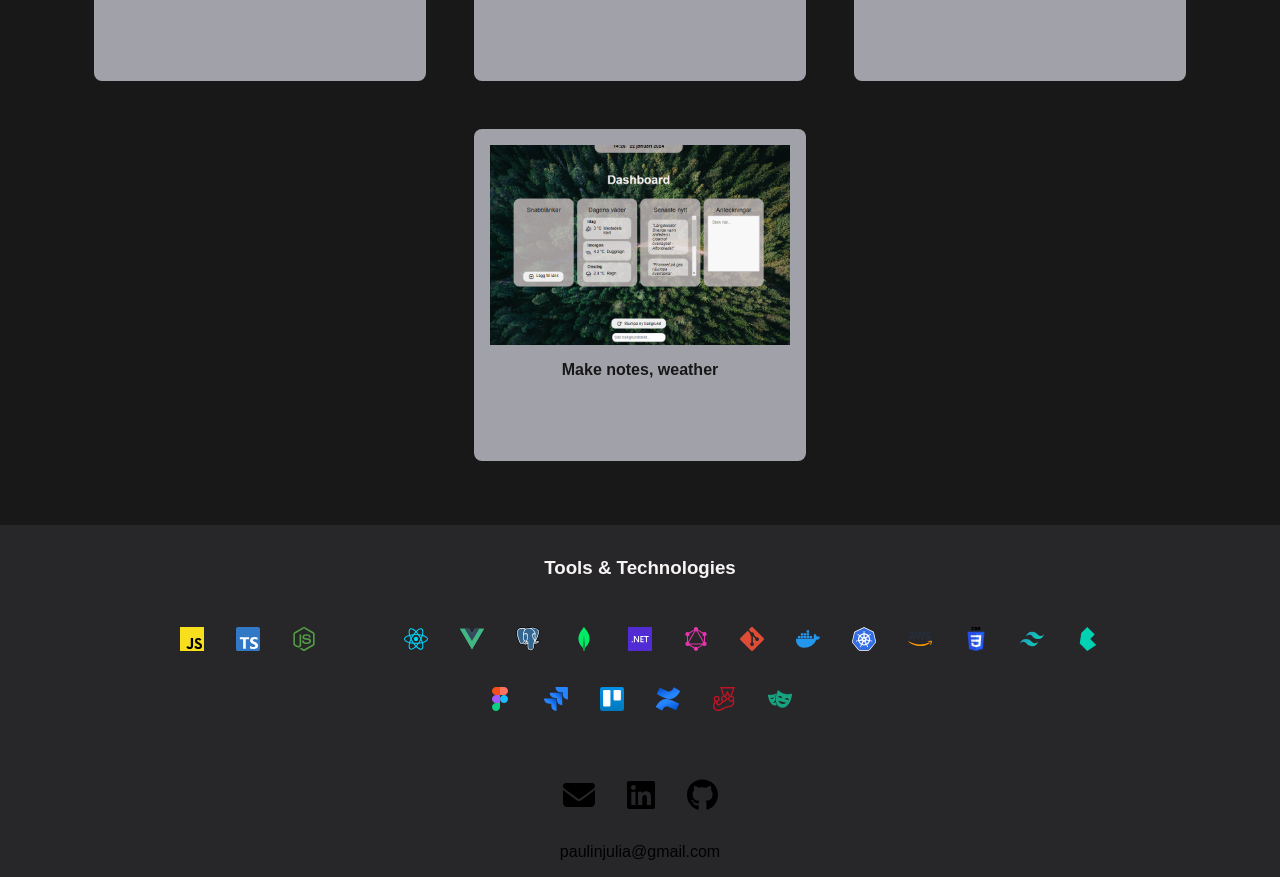
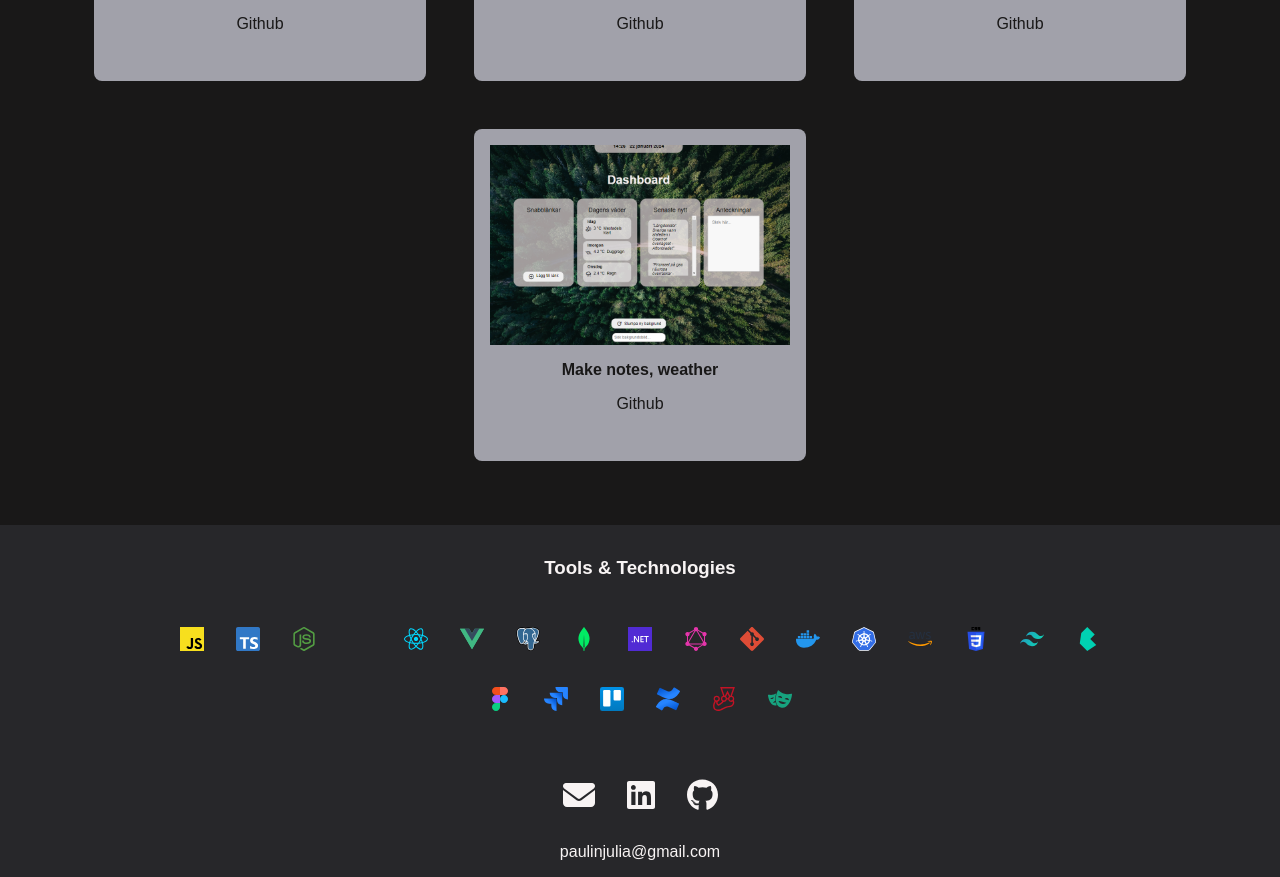
Before and after one commit to PaulinJulia/jp, a React (Vite) app: page / in a window 1280 px wide. Shown: the part 1085-1962 px from the top of the page. Built offline with nearby package versions, Linux system fonts and the light colour scheme; some icons are missing.

Commit message:
Refactor project data structure to include GitHub links, enhance Footer styles, and update ProjectItem interactions for improved navigation

```diff
--- a/src/api/projectsData.json
+++ b/src/api/projectsData.json
@@ -4,48 +4,55 @@
     "title": "Recipes",
     "description": "The best recipes",
     "image": ["src/assets/guldkorn.png"],
-    "url": "https://guldkornen.netlify.app/"
+    "url": "https://guldkornen.netlify.app/",
+    "github": "https://github.com/PaulinJulia/recipes"
   },
   {
     "id": "2",
     "title": "Workout planner with AI",
     "description": "Personalized workouts with AI.",
     "image": ["src/assets/guldkorn.png"],
-    "url": "https://github.com/PaulinJulia/ai"
+    "url": "",
+    "github": "https://github.com/PaulinJulia/ai"
   },
   {
     "id": "3",
     "title": "Chat",
     "description": "Chat with SignalR",
     "image": ["src/assets/chat.png"],
-    "url": "https://github.com/PaulinJulia/signalR"
+    "url": "https://signalrchat-kgrw.onrender.com/",
+    "github": "https://github.com/PaulinJulia/signalR"
   },
   {
     "id": "4",
     "title": "Stock market",
     "description": "Stock inspiration",
     "image": ["src/assets/stock-project.png"],
-    "url": "https://github.com/PaulinJulia/my-vue"
+    "url": "",
+    "github": "https://github.com/PaulinJulia/my-vue"
   },
   {
     "id": "5",
     "title": "Jobchaser",
     "description": "See job ads",
     "image": ["src/assets/jobchaser.png"],
-    "url": "https://jobchaser987.netlify.app/"
+    "url": "https://jobchaser987.netlify.app/",
+    "github": "https://github.com/PaulinJulia/jobchaser"
   },
   {
     "id": "6",
     "title": "Todo list",
     "description": "Todo list",
     "image": ["src/assets/Todo.png"],
-    "url": "https://github.com/PaulinJulia/Todo"
+    "url": "",
+    "github": "https://github.com/PaulinJulia/Todo"
   },
   {
     "id": "7",
     "title": "Dashboard",
     "description": "Make notes, weather",
     "image": ["src/assets/default-dashboard.png"],
-    "url": "https://github.com/PaulinJulia/Dashboard"
+    "url": "",
+    "github": "https://github.com/PaulinJulia/Dashboard"
   }
 ]
--- /dev/null
+++ b/src/components/Footer.module.css
@@ -0,0 +1,15 @@
+.email-icon,
+.linkedin-icon,
+.github-icon {
+  font-size: 2rem;
+  padding: 1rem;
+  cursor: pointer;
+  color: var(--white);
+}
+
+.footer-text {
+  display: flex;
+  justify-content: center;
+  margin: 1rem;
+  color: var(--white);
+}
--- a/src/components/Footer.tsx
+++ b/src/components/Footer.tsx
@@ -1,6 +1,7 @@
 import { FontAwesomeIcon } from "@fortawesome/react-fontawesome";
 import { faGithub, faLinkedin } from "@fortawesome/free-brands-svg-icons";
 import { faEnvelope } from "@fortawesome/free-solid-svg-icons";
+import styles from "@/components/Footer.module.css";
 
 export const Footer = () => {
   return (
@@ -10,41 +11,23 @@ export const Footer = () => {
           className="socials"
           style={{ display: "flex", justifyContent: "center" }}
         >
-          <FontAwesomeIcon
-            icon={faEnvelope}
-            style={{
-              fontSize: "2rem",
-              padding: "1rem",
-              cursor: "pointer",
-            }}
-          />
+          <FontAwesomeIcon icon={faEnvelope} className={styles["email-icon"]} />
           <FontAwesomeIcon
             icon={faLinkedin}
-            style={{
-              fontSize: "2rem",
-              padding: "1rem",
-              cursor: "pointer",
-            }}
+            className={styles["linkedin-icon"]}
             onClick={() =>
               window.open("https://www.linkedin.com/in/julia-paulin/", "_blank")
             }
           />
           <FontAwesomeIcon
             icon={faGithub}
-            style={{
-              fontSize: "2rem",
-              padding: "1rem",
-              cursor: "pointer",
-            }}
+            className={styles["github-icon"]}
             onClick={() =>
-              window.open("https://github.com/PaulinJulia", "_blank")}
+              window.open("https://github.com/PaulinJulia", "_blank")
+            }
           />
         </div>
-        <p
-          style={{ display: "flex", justifyContent: "center", margin: "1rem" }}
-        >
-          paulinjulia@gmail.com
-        </p>
+        <p className={styles["footer-text"]}>paulinjulia@gmail.com</p>
       </footer>
     </>
   );
--- a/src/components/ProjectItem.module.css
+++ b/src/components/ProjectItem.module.css
@@ -6,7 +6,6 @@
   margin: 1rem;
   border-radius: 8px;
   background-color: var(--grey);
-  cursor: pointer;
   width: 300px;
   height: 300px;
 }
@@ -15,6 +14,7 @@
   width: 100%;
   height: 200px;
   object-fit: cover;
+  cursor: pointer;
 }
 
 .project-description {
@@ -22,3 +22,11 @@
   font-weight: bold;
   padding: 1rem;
 }
+
+.github {
+  cursor: pointer;
+}
+
+.github:hover {
+  text-decoration: underline;
+}
--- a/src/components/ProjectItem.tsx
+++ b/src/components/ProjectItem.tsx
@@ -1,21 +1,24 @@
 import { ProjectItemProp } from "@/types/types";
 import styles from "@/components/ProjectItem.module.css";
 
-export const ProjectItem = ({ project, onSelected }: ProjectItemProp) => {
+export const ProjectItem = ({
+  project,
+  onSelectedCard,
+  onSelectedImage,
+}: ProjectItemProp) => {
   return (
     <>
       <ul>
-        <li
-          onClick={() => onSelected(project.id)}
-          className={styles["project-item"]}
-        >
+        <li className={styles["project-item"]}>
           <img
             src={project.image[0]}
             alt={project.title}
             className={styles["project-image"]}
             title={project.title}
+            onClick={() => onSelectedImage(project.id)}
           />
           <p className={styles["project-description"]}>{project.description}</p>
+          <p className={styles["github"]} onClick={() => onSelectedCard(project.id)}>Github</p>
         </li>
       </ul>
     </>
--- a/src/components/RainbowText.tsx
+++ b/src/components/RainbowText.tsx
@@ -1,4 +1,7 @@
+import { useNavigate } from "react-router-dom";
+
 export const RainbowText = ({ text }: { text: string }) => {
+  const navigate = useNavigate();
   const colors = [
     "var(--lavender)",
     "var(--blue)",
@@ -17,6 +20,7 @@ export const RainbowText = ({ text }: { text: string }) => {
         fontSize: "4rem",
         fontWeight: "bold",
       }}
+      onClick={() => navigate("/")}
     >
       {text.split("").map((char, i) => (
         <span key={i} style={{ color: colors[i % colors.length] }}>
--- a/src/routes/HomeRoute.tsx
+++ b/src/routes/HomeRoute.tsx
@@ -9,6 +9,24 @@ import { Icon } from "@iconify/react";
 export const HomeRoute = () => {
   const text = "Julia Paulin";
   const titleText = "Full-stack Developer";
+
+  const handleSelectedImage = (projectId: string) => {
+    const project = projects.find((project) => project.id === projectId);
+    if (project && project.url) {
+      window.open(project.url, "_blank");
+    } else {
+      console.error("URL not available for this project.");
+    }
+  };
+
+  const handleSelectedCard = (projectId: string) => {
+    const project = projects.find((project) => project.id === projectId);
+    if (project && project.github) {
+      window.open(project.github, "_blank");
+    } else {
+      console.error("URL not available for this project.");
+    }
+  };
 
   return (
     <>
@@ -32,13 +50,8 @@ export const HomeRoute = () => {
                   <ProjectItem
                     key={project.id}
                     project={project}
-                    onSelected={() => {
-                      if (project.url) {
-                        window.open(project.url, "_blank");
-                      } else {
-                        console.error("URL not available for this project.");
-                      }
-                    }}
+                    onSelectedCard={handleSelectedCard}
+                    onSelectedImage={handleSelectedImage}
                   />
                 );
               })}
--- a/src/types/types.ts
+++ b/src/types/types.ts
@@ -7,5 +7,6 @@ export interface Project {
 
 export interface ProjectItemProp {
   project: Project;
-  onSelected: (id: string) => void;
+  onSelectedCard: (id: string) => void;
+  onSelectedImage: (id: string) => void;
 }
```
